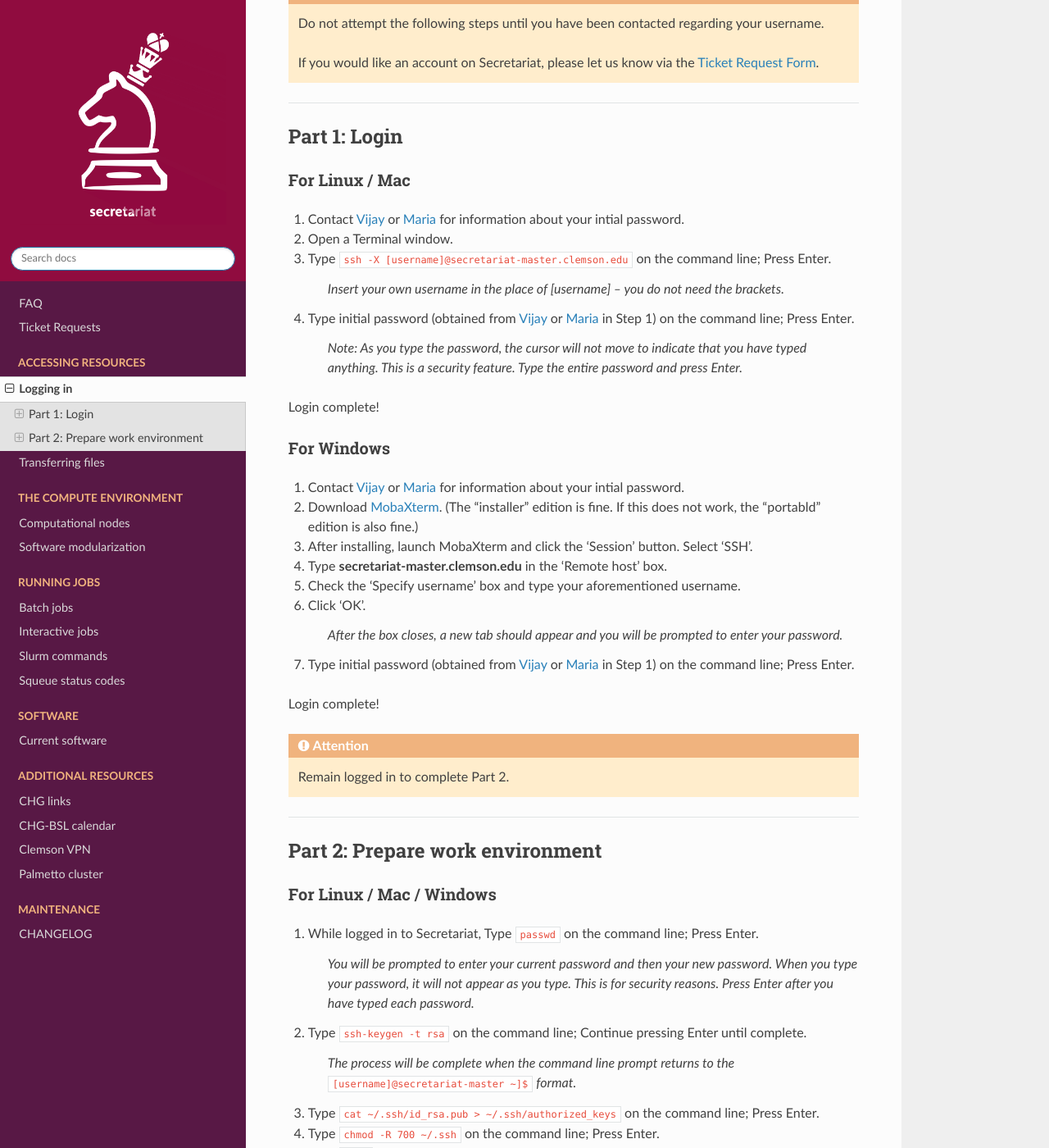
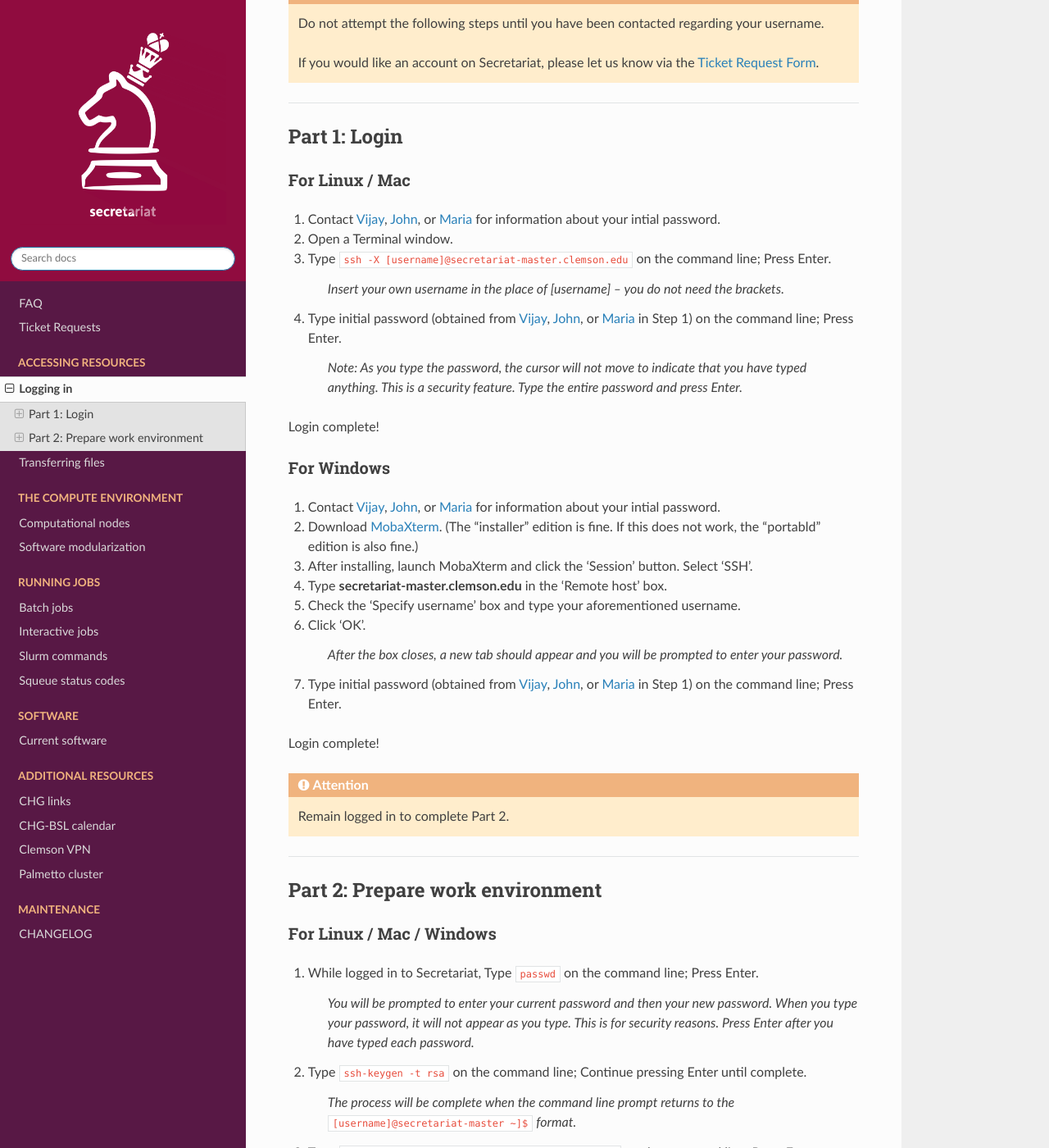
Before and after one commit to amalgamaria/secretariat, a Sphinx documentation site: the page built from docs/access/login.rst, in a window 1280 px wide and 1400 px high, scrolled down 256 px. Shown: the whole window at 82% size. Built offline with Sphinx 7.4.7 and the Read the Docs theme 2.0.0, drawn with Linux system fonts in a browser that asks for light colours.

Commit message:
Add John information

```diff
--- a/docs/access/login.rst
+++ b/docs/access/login.rst
@@ -16,13 +16,13 @@ Part 1: Login
 For Linux / Mac
 ---------------
 
-1. Contact `Vijay`_ or `Maria`_	for information	about your intial password.
+1. Contact `Vijay`_, `John`_, or `Maria`_ for information about your intial password.
 2. Open a Terminal window.
 3. Type ``ssh -X [username]@secretariat-master.clemson.edu`` on the command line; Press Enter.
 
 	*Insert your own username in the place of [username] -- you do not need the brackets.*
 
-4. Type initial password (obtained from `Vijay`_ or `Maria`_ in Step 1) on the command line; Press Enter.
+4. Type initial password (obtained from `Vijay`_, `John`_, or `Maria`_ in Step 1) on the command line; Press Enter.
 
         *Note: As you type the password, the cursor will not move to indicate that you have typed anything. This is a security feature. Type the entire password and press Enter.*
 
@@ -31,7 +31,7 @@ Login complete!
 For Windows
 -----------
 
-1. Contact `Vijay`_ or `Maria`_ for information about your intial password.
+1. Contact `Vijay`_, `John`_, or `Maria`_ for information about your intial password.
 2. Download `MobaXterm`_. (The "installer" edition is fine. If this does not work, the "portabld" edition is also fine.)
 3. After installing, launch MobaXterm and click the 'Session' button. Select 'SSH'.
 4. Type **secretariat-master.clemson.edu** in the 'Remote host' box.
@@ -40,7 +40,7 @@ For Windows
 
 	*After the box closes, a new tab should appear and you will be prompted to enter your password.*
 
-7. Type initial password (obtained from `Vijay`_ or `Maria`_ in Step 1) on the command line; Press Enter.
+7. Type initial password (obtained from `Vijay`_, `John`_, or `Maria`_ in Step 1) on the command line; Press Enter.
 
 Login complete!
 
@@ -70,10 +70,11 @@ For Linux / Mac / Windows
 
 Session ended!
 
-.. attention:: Immediately after completing Part 2, inform `Vijay`_ or `Maria`_ so that they may finalize the status of your newly created account on Secretariat!
+.. attention:: Immediately after completing Part 2, inform `Vijay`_, `John`_, or `Maria`_ so that they may finalize the status of your newly created account on Secretariat!
 
 
 .. _MobaXterm: https://mobaxterm.mobatek.net/
 .. _Vijay: https://scienceweb.clemson.edu/chg/dr-vijay-shankar-2/
+.. _John: https://scienceweb.clemson.edu/chg/dr-john-poole/
 .. _Maria: https://scienceweb.clemson.edu/chg/maria-adonay/
 .. _Ticket Request Form: https://secretariat.readthedocs.io/en/latest/tickets.html#ticket-requests
```
